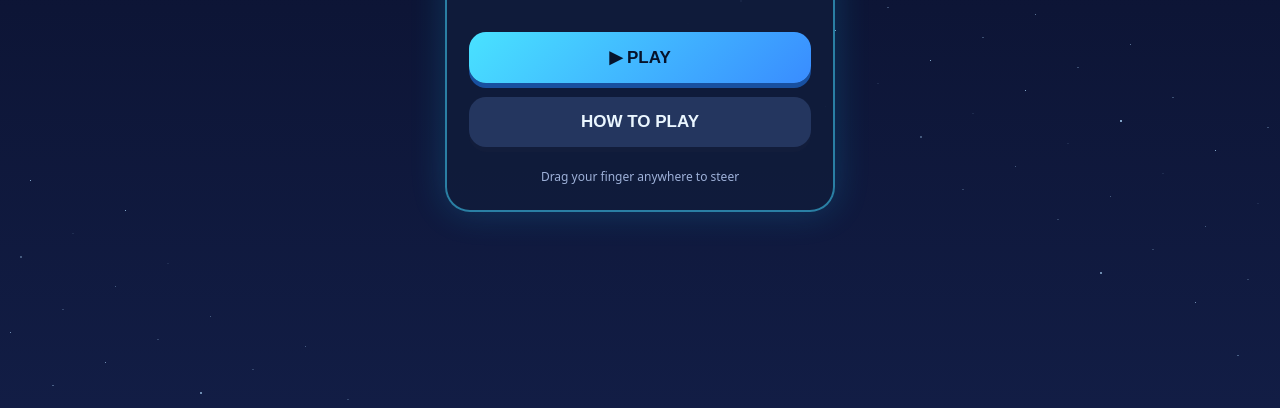
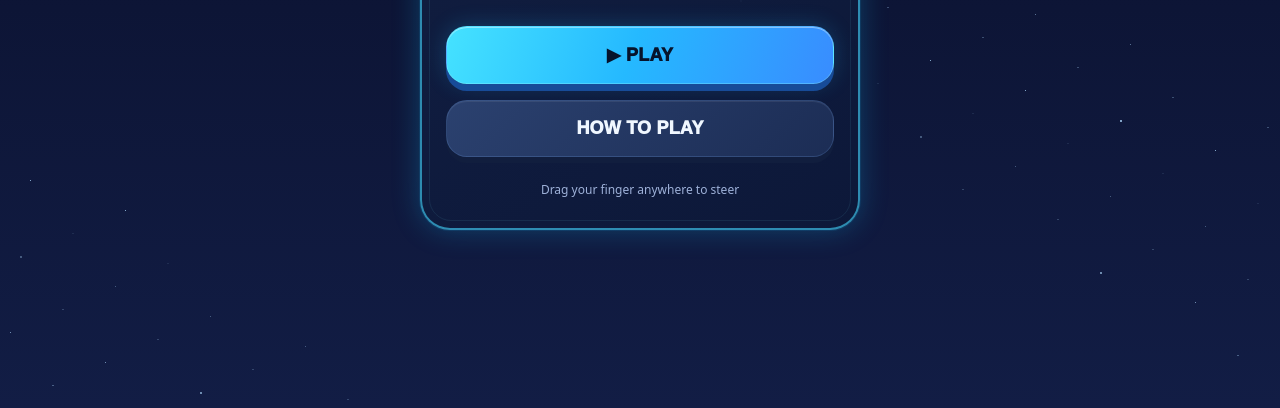
Before and after one commit to everettlandyn-sys/Star-Dodger, a plain HTML site: page index.html in a window 1280 px wide. Shown: the part 392-800 px from the top of the page. Drawn offline with Linux system fonts and the light colour scheme.

Commit message:
Polish Star Dodger neon glass UI across screens

```diff
--- a/index.html
+++ b/index.html
@@ -4,19 +4,25 @@
 <meta charset="utf-8"><meta name="viewport" content="width=device-width,initial-scale=1,maximum-scale=1,user-scalable=no">
 <meta name="theme-color" content="#080d25"><title>Star Dodger</title>
 <style>
-*{box-sizing:border-box}html,body{margin:0;width:100%;height:100%;overflow:hidden;background:#070b20;color:#fff;font-family:system-ui,-apple-system,Segoe UI,sans-serif;touch-action:none}
+*{box-sizing:border-box}
+html,body{margin:0;width:100%;height:100%;overflow:hidden;background:#070b20;color:#fff;font-family:system-ui,-apple-system,Segoe UI,sans-serif;touch-action:none}
 canvas{display:block;width:100vw;height:100dvh;background:#070b20}
-#ui{position:fixed;inset:0;pointer-events:none;display:flex;flex-direction:column;align-items:center;justify-content:center;text-align:center;padding:20px}
-h1{font-size:clamp(38px,10vw,68px);line-height:1;margin:0 0 12px;font-weight:1000;letter-spacing:1px;text-shadow:0 0 22px #24cfff88}
+#ui{position:fixed;inset:0;pointer-events:none;display:flex;flex-direction:column;align-items:center;justify-content:center;text-align:center;padding:18px}
+h1{font-size:clamp(38px,10vw,68px);line-height:1;margin:0 0 18px;font-weight:1000;letter-spacing:1px;color:#f5fbff;text-shadow:0 0 12px #a8eaff66,0 0 28px #24cfff66}
 h1 span{color:#45dcff}.sub{color:#b9c8ed;letter-spacing:2px;font-size:12px;margin-bottom:28px}
-.panel{pointer-events:auto;background:#111c3beF;border:2px solid #43d8ff88;border-radius:25px;padding:25px 22px;box-shadow:0 0 35px #13bdf333;max-width:390px;width:min(90vw,390px)}
-button{pointer-events:auto;border:0;border-radius:17px;padding:15px 22px;width:100%;margin:7px 0;background:linear-gradient(135deg,#49e2ff,#398cff);color:#06132b;font-size:17px;font-weight:900;box-shadow:0 5px 0 #1850a0;cursor:pointer}
-button.secondary{background:#24365f;color:#eaf6ff;box-shadow:0 5px 0 #121d3b}
-.small{font-size:12px;color:#9eb1d9;margin-top:14px}.hidden{display:none!important}
-#hud{position:fixed;top:max(12px,env(safe-area-inset-top));left:12px;right:12px;display:flex;justify-content:space-between;gap:8px;pointer-events:none}
-.pill{background:#101d3ddd;border:1px solid #52dfff88;border-radius:14px;padding:9px 12px;font-weight:900;font-size:13px;box-shadow:0 0 15px #16c9ff22}
-#pause{position:fixed;right:14px;top:65px;width:auto;padding:8px 13px;font-size:13px;display:none}
+.panel{pointer-events:auto;position:relative;background:linear-gradient(145deg,rgba(18,31,66,.97),rgba(13,25,57,.97));border:2px solid #43d8ff99;border-radius:30px;padding:30px 24px;box-shadow:0 0 0 1px #1d9bdb22,0 0 28px #13bdf344,inset 0 1px 0 #a4edff22;max-width:440px;width:min(90vw,440px);max-height:84dvh;overflow-y:auto}
+.panel:before{content:"";position:absolute;inset:7px;border:1px solid #70dfff16;border-radius:22px;pointer-events:none}
+.panel p{color:#d5e5ff;font-size:15px;line-height:1.55}
+button{pointer-events:auto;position:relative;border:1px solid #8ceeff55;border-radius:21px;padding:17px 22px;width:100%;margin:8px 0;background:linear-gradient(110deg,#45e2ff 0%,#25b9ff 48%,#398cff 100%);color:#06132b;font-size:18px;font-weight:950;letter-spacing:.2px;box-shadow:0 7px 0 #174b98,0 0 22px #1ebcff3b,inset 0 1px 0 #ffffff66;cursor:pointer;transition:filter .12s,transform .12s}
+button:active{filter:brightness(1.12);transform:translateY(3px);box-shadow:0 4px 0 #174b98,0 0 18px #1ebcff44}
+button.secondary{background:linear-gradient(135deg,#2b416f,#1c2d55);border-color:#7ba9ed33;color:#f0f7ff;box-shadow:0 6px 0 #111e3e,inset 0 1px 0 #ffffff12}
+.small{font-size:12px;color:#9eb1d9;margin-top:16px}.hidden{display:none!important}
+#hud{position:fixed;top:max(18px,env(safe-area-inset-top));left:3.2vw;right:3.2vw;display:flex;justify-content:space-between;align-items:center;gap:8px;pointer-events:none}
+.pill{min-width:clamp(94px,19vw,142px);background:linear-gradient(145deg,rgba(17,32,68,.94),rgba(11,24,54,.94));border:1.6px solid #52dfffaa;border-radius:22px;padding:14px 13px;font-weight:950;font-size:clamp(13px,3.3vw,18px);box-shadow:0 0 18px #16c9ff35,inset 0 1px 0 #b5f2ff22;text-shadow:0 0 12px #b8edff55;white-space:nowrap}
+#lives{text-align:center;min-width:clamp(78px,16vw,112px);color:#fff;font-size:clamp(16px,4vw,22px);letter-spacing:2px}
+#pause{position:fixed;right:4vw;top:calc(max(18px,env(safe-area-inset-top)) + 72px);width:58px;height:58px;padding:0;margin:0;border-radius:50%;display:none;background:linear-gradient(145deg,#263d70,#17294f);border:1px solid #5ca9f477;color:#eaf8ff;font-size:22px;box-shadow:0 0 18px #147bdb33,inset 0 1px 0 #ffffff22}
 #note{font-size:13px;color:#a9c6f8;margin-top:10px}
+@media(max-height:650px){.panel{padding:20px 18px;max-height:78dvh}h1{font-size:clamp(32px,8vw,48px);margin-bottom:12px}button{padding:12px 18px;margin:5px 0}}
 </style>
 </head>
 <body>
```
